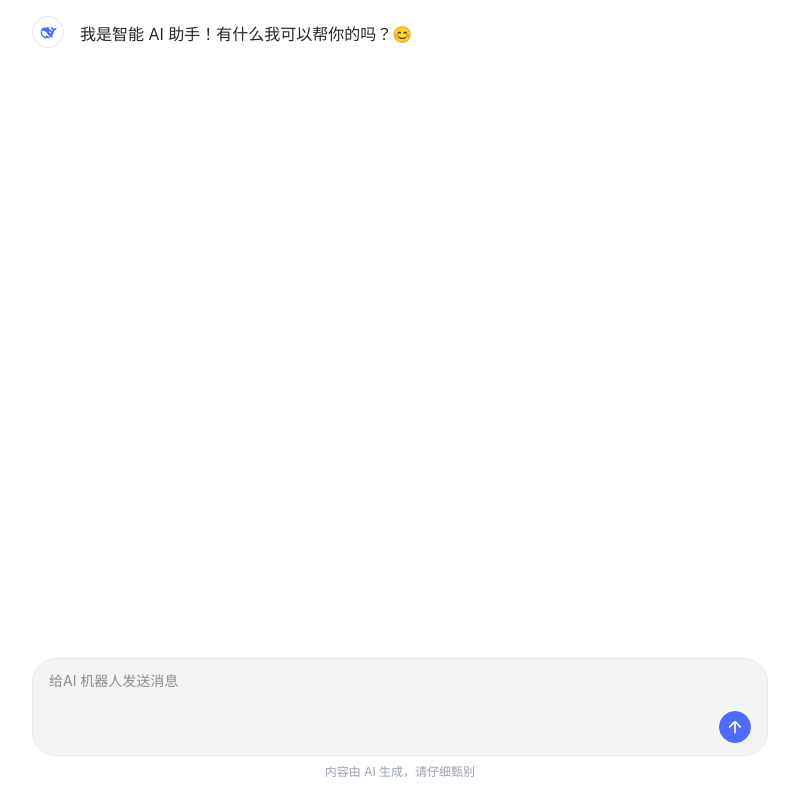
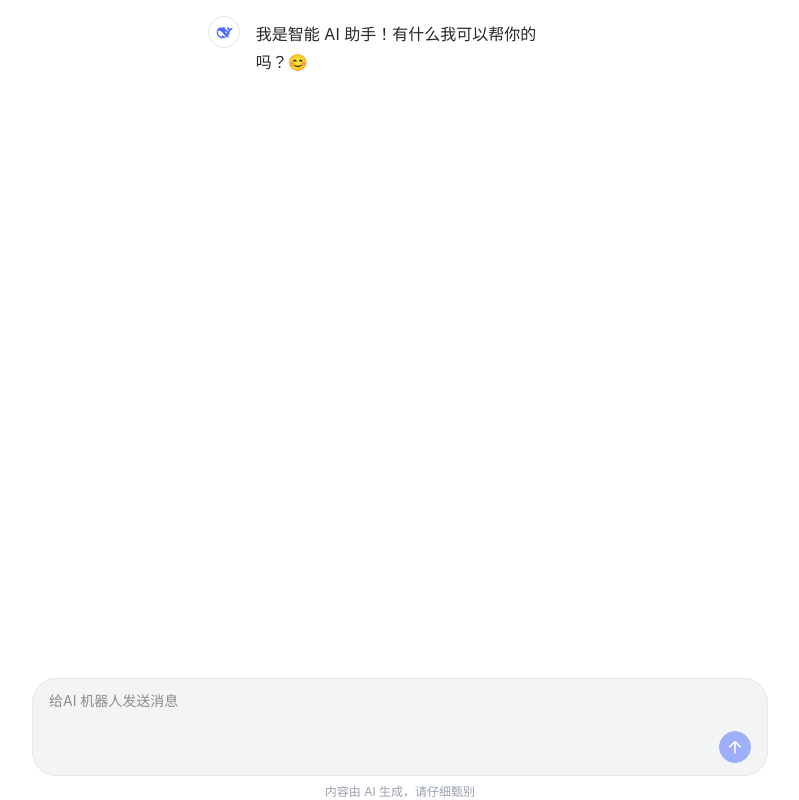
Before and after one commit to jieli9524/ai-robot-vue3, a Vue app: page / in a window 1280 px wide. Shown: the whole page, without its empty margins (240-1039 px from the left). Built offline with nearby package versions, Linux system fonts and the light colour scheme.

Commit message:
[add]样式优化

```diff
--- a/src/views/Index.vue
+++ b/src/views/Index.vue
@@ -1,7 +1,7 @@
 <template>
-    <div class="h-screen max-w-3xl mx-auto relative">
+    <div class="h-screen flex flex-col overflow-y-auto ref=chatContainer">
         <!-- 聊天记录区域 -->
-        <div class="overflow-y-auto pb-24 pt-4 px-4">
+        <div class="flex-1 max-w-3xl mx-auto pb-24 pt-4 px-4">
              <!-- 遍历聊天记录 -->
             <template v-for="(chat, index) in chatList" :key="index">
                 <!-- 用户提问消息（靠右） -->
@@ -28,7 +28,7 @@
         </div>
 
         <!-- 提问输入框 -->
-        <div class="absolute bottom-0 left-0 w-full mb-5 ">
+        <div class="sticky max-w-3xl mx-auto bg-white bottom-0 left-0 w-full">
             <div class="bg-gray-100 rounded-3xl px-4 py-3 mx-4 border border-gray-200 flex flex-col">
                 <textarea
                     v-model="message"
@@ -36,14 +36,17 @@
                     class="bg-transparent border-none outline-none w-full text-sm resize-none min-h-[24px]"
                     rows="2"
                     @input="autoResize"
+                    @keydown.enter.prevent="sendMessage"
                     ref="textareaRef">
                 </textarea>
 
                 <!-- 发送按钮 -->
                 <div class="flex justify-end">
                     <button
+                    :disabled="!message.trim()"
                     @click="sendMessage"
-                    class="flex items-center justify-center bg-[#4d6bfe] rounded-full w-8 h-8 border border-[#4d6bfe] hover:bg-[#3b5bef] transition-colors">
+                    class="flex items-center justify-center bg-[#4d6bfe] rounded-full w-8 h-8 border border-[#4d6bfe] hover:bg-[#3b5bef] transition-colors disabled:opacity-50
+                           disabled:cursor-not-allowed">
                         <SvgIcon name="up-arrow" customCss="w-5 h-5 text-white"></SvgIcon>
                     </button>
                 </div>
@@ -56,19 +59,39 @@
   <script setup>
   import SvgIcon from '@/components/SvgIcon.vue'
   import { ref, onBeforeUnmount } from 'vue';
+
+  // 聊天容器引用
+  const chatContainer = ref(null)
+
   // textarea 引用
   const textareaRef = ref(null);
    // 用户输入的消息
   const message = ref('');
 
+    // // 自动调整文本域高度
+    // const autoResize = () => {
+    // const textarea = textareaRef.value;
+    //     if (textarea) { // 若文本域存在
+    //         textarea.style.height = 'auto'; // 1. 先将高度重置为 'auto'
+    //         textarea.style.height = textarea.scrollHeight + 'px'; // 2. 再设置为内容的实际高度
+    //     }
+    // };
+
     // 自动调整文本域高度
     const autoResize = () => {
-    const textarea = textareaRef.value;
-        if (textarea) { // 若文本域存在
-            textarea.style.height = 'auto'; // 1. 先将高度重置为 'auto'
-            textarea.style.height = textarea.scrollHeight + 'px'; // 2. 再设置为内容的实际高度
+        const textarea = textareaRef.value;
+        if (textarea) {
+            // 重置高度以获取正确的滚动高度
+            textarea.style.height = 'auto'
+
+            // 计算新高度，但最大不超过 300px
+            const newHeight = Math.min(textarea.scrollHeight, 300);
+            textarea.style.height = newHeight + 'px';
+
+            // 如果内容超出 300px，则启用滚动
+            textarea.style.overflowY = textarea.scrollHeight > 300 ? 'auto' : 'hidden';
         }
-    };
+    }
 
   // 聊天记录 (给个默认的问候语)
     const chatList = ref([
@@ -111,6 +134,9 @@
 
                     // 更新最后一条消息
                     chatList.value[chatList.value.length - 1].content = responseText;
+
+                    // 滚动到底部
+                    scrollToBottom()
                 }
             }
 
@@ -126,11 +152,17 @@
 
                 // 关闭 SSE
                 closeSSE()
+
+                // 滚动到底部
+                scrollToBottom()
             }
         } catch (error) {
             console.error('发送消息错误: ', error)
             // 提示用户 “请求出错”
             chatList.value[chatList.value.length - 1].content = '抱歉，程序出错了，请稍后重试。';
+
+            // 滚动到底部
+             scrollToBottom()
         }
     }
 
@@ -146,6 +178,19 @@
     onBeforeUnmount(() => {
     closeSSE()
     })
+
+    // 滚动到底部
+    const scrollToBottom = async () => {
+    await nextTick() // 等待 Vue.js 完成 DOM 更新
+    if (chatContainer.value) { // 若容器存在
+        // 将容器的滚动条位置设置到最底部
+        const container = chatContainer.value;
+        container.scrollTop = container.scrollHeight;
+    }
+    }
+
+
+
   </script>
 
   <style scoped>
```
